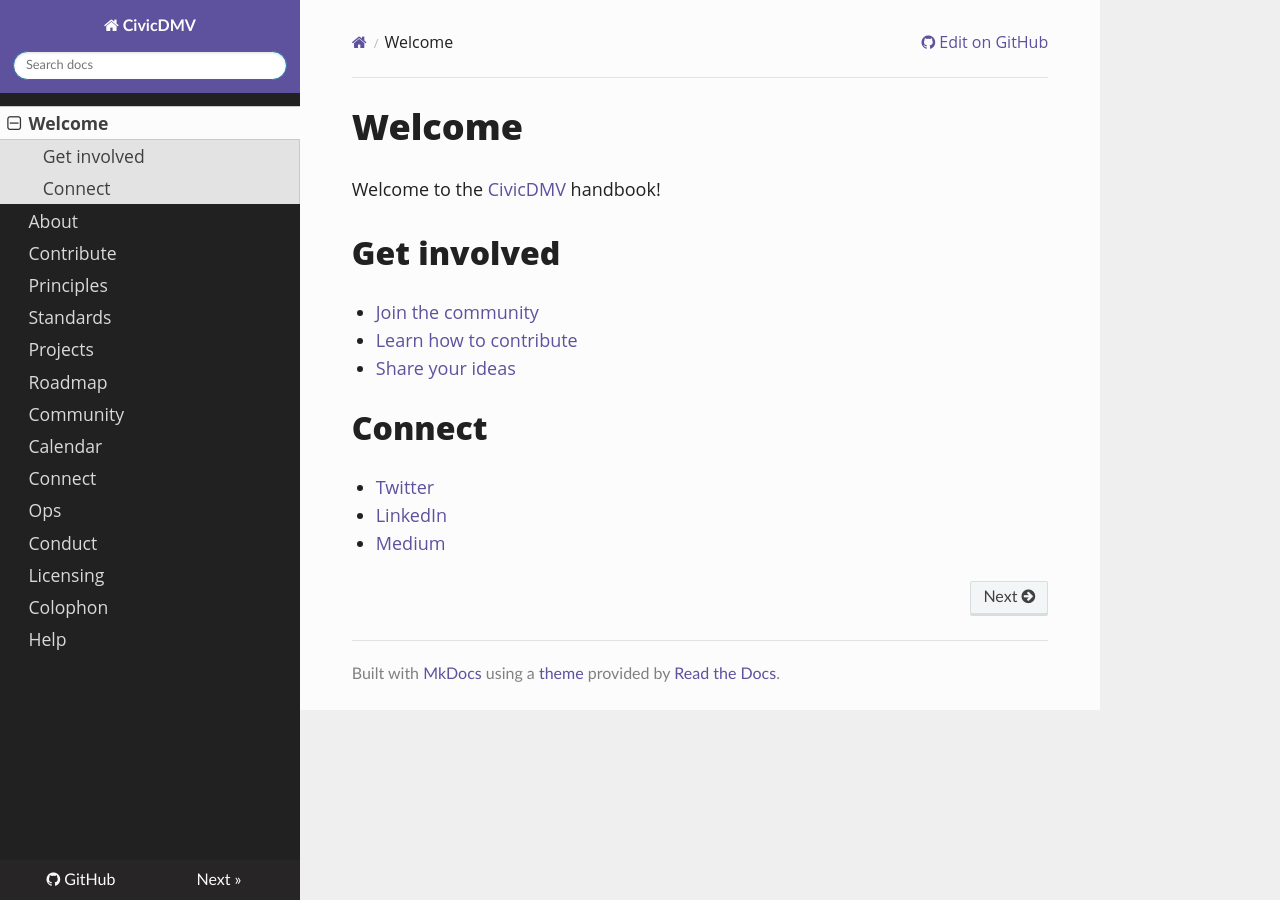
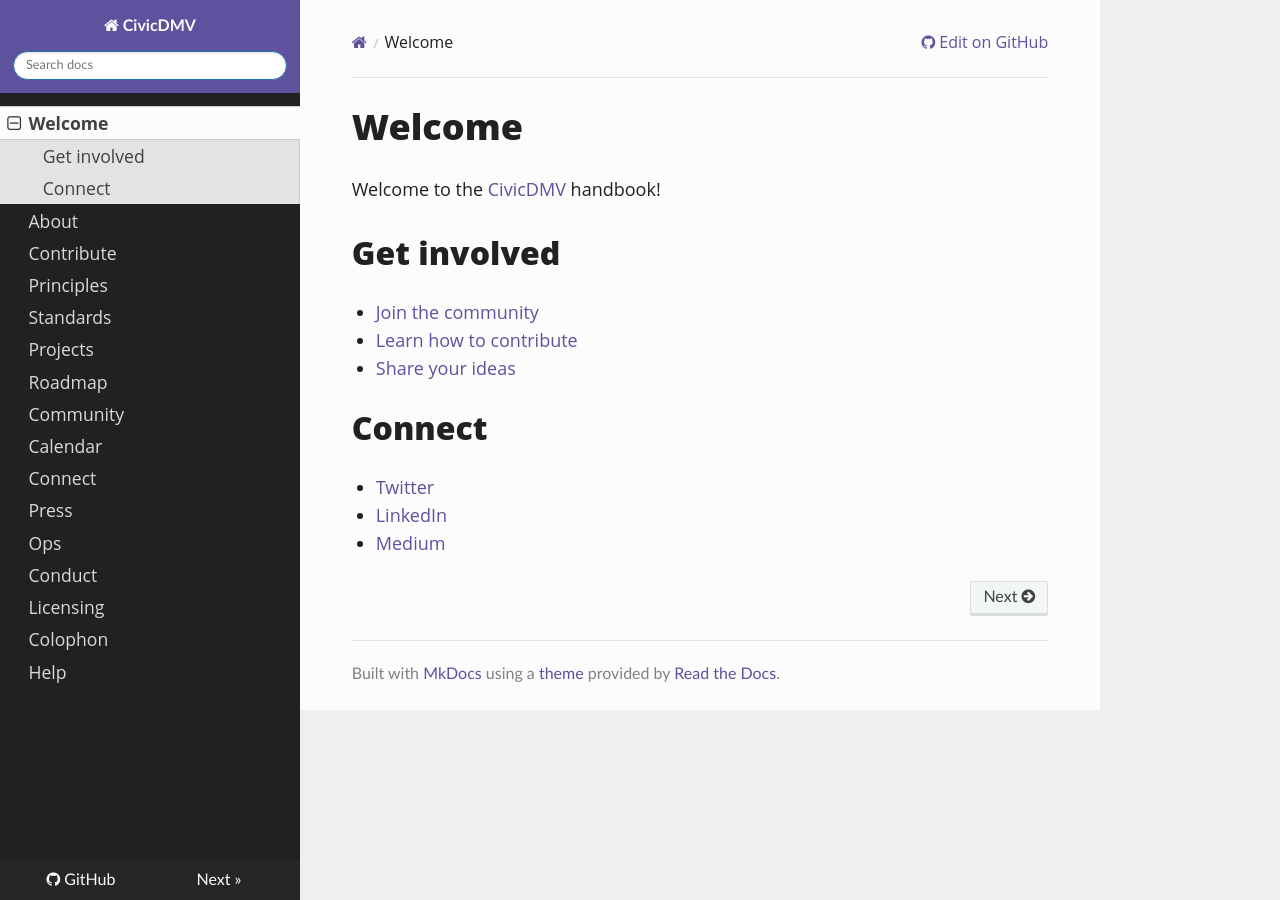
Before and after one commit to civicdmv/handbook, an MkDocs documentation site: the page built from docs/README.md, in a window 1280 px wide. Built offline with MkDocs 1.6.1, drawn with Linux system fonts in a browser that asks for light colours; nearby versions of some CDN libraries; old or Windows-style settings are respelled for this version of MkDocs.

Commit message:
Update mkdocs.yml

```diff
--- a/mkdocs.yml
+++ b/mkdocs.yml
@@ -23,6 +23,7 @@ pages:
     - Community: community.md
     - Calendar: calendar.md
     - Connect: connect.md
+    - Press: press.md
     - Ops: ops.md
     - Conduct: conduct.md
     - Licensing: licensing.md
```
